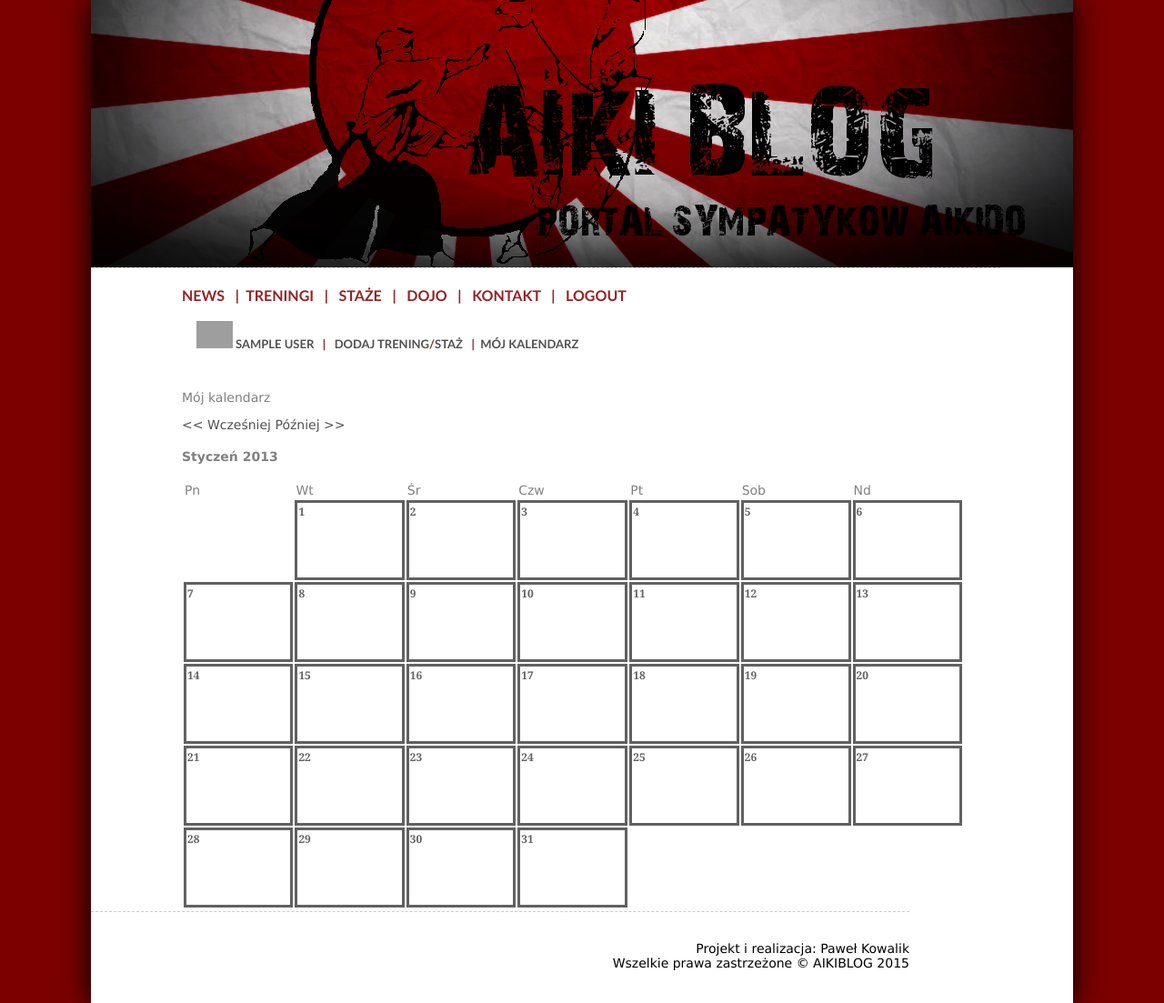
After one commit to pawelkowalik/aikiblog, a Django app: page /calendar/month/2013/1/ in a window 1280 px wide. The commit adds this page. Shown: the whole page at 91% size. Run offline with Django 3.2, Linux system fonts and the light colour scheme; the visitor is signed in with stand-in values (Sample User, id 1); data that the repository does not hold is empty; grey boxes are pictures that could not be loaded.

Commit message:
Added calendar, month view. Edited templates.

```diff
--- a/aikiblog/templates/add_techniques.html
+++ b/aikiblog/templates/add_techniques.html
@@ -1,6 +1,7 @@
 {%  extends "base_forms.html" %}
 {% block content %}
-	Najpierw dodaj techniki ze swojego treningu lub stażu:<br><br>
+
+	Dodaj techniki ze swojego treningu lub stażu:<br><br>
 	<a name="content"></a>
 	<table>
 	<form method="post" class="form-horizontal" role="form">
--- a/aikiblog/templates/aikiblog/news_list.html
+++ b/aikiblog/templates/aikiblog/news_list.html
@@ -21,10 +21,10 @@
 	<div>
 		{% if is_paginated %}
 			{% if page_obj.has_next %}
-				<p align="right"><a align="right" href="{% url "news-list" page_obj.next_page_number %}">starsze--></a></p>
+				<p align="right"><a align="right" href="{% url "news-list" page_obj.next_page_number %}">starsze&gt;&gt;</a></p>
 			{% endif %}
 			{% if page_obj.has_previous %}
-				<p align="left"><a href="{% url "news-list" page_obj.previous_page_number %}"><--nowsze</a></p>
+				<p align="left"><a href="{% url "news-list" page_obj.previous_page_number %}">&lt;&lt;nowsze</a></p>
 			{% endif %}
 		{% endif %}
 	</div>
--- a/aikiblog/templates/aikiblog/parts/menuright.html
+++ b/aikiblog/templates/aikiblog/parts/menuright.html
@@ -5,12 +5,12 @@
 		{% for entry in all_trainings %}
 		<div id="menuright_post">
 			<div id="menuright_avatar">
-				<a href="{% url "user-detail" entry.user.id %}"><img src="{{ STATIC_URL|cut:'static/' }}{{ entry.user.avatar }}" height=50/></a>
+				<a href="{% url "user-detail" entry.user.id %}#content"><img src="{{ STATIC_URL|cut:'static/' }}{{ entry.user.avatar }}" height=50/></a>
 			</div>
 			<div id="menuright_head">
-				<a href="{% url "user-detail" entry.user.id %}">{{ entry.user.first_name }} {{ entry.user.last_name }}</a><br>
+				<a href="{% url "user-detail" entry.user.id %}#content">{{ entry.user.first_name }} {{ entry.user.last_name }}</a><br>
 				{{ entry.date|date:"d E Y" }} o {{ entry.date|date:"H:i" }}<br>
-				<a href="{% url "training-detail" entry.slug %}">
+				<a href="{% url "training-detail" entry.slug %}#content">
 				{% ifequal entry.type "T" %}
 				trening
 				{% endifequal %}
--- a/aikiblog/templates/aikiblog/parts/training_list.html
+++ b/aikiblog/templates/aikiblog/parts/training_list.html
@@ -1,6 +1,6 @@
 <div id="post">
-	<div id="post_avatar"><a href="{% url "user-detail" entry.user.id %}"><img src="{{ STATIC_URL|cut:'static/' }}{{ entry.user.avatar }}" height=70 alt="" class="center" /></a></div>
-		<div id="post_head"><a href="{% url "user-detail" entry.user.id %}">{{ entry.user.first_name }} {{ entry.user.last_name }}</a>
+	<div id="post_avatar"><a href="{% url "user-detail" entry.user.id %}#content"><img src="{{ STATIC_URL|cut:'static/' }}{{ entry.user.avatar }}" height=70 alt="" class="center" /></a></div>
+		<div id="post_head"><a href="{% url "user-detail" entry.user.id %}#content">{{ entry.user.first_name }} {{ entry.user.last_name }}</a>
 			{% ifequal entry.user.sex "M" %}
 			był
 			{% endifequal %}
@@ -14,7 +14,7 @@
 			{% ifequal entry.type "S" %}
 			stażu
 			{% endifequal %}
-			<br> <a href="{% url "training-detail" entry.slug %}"> {{ entry.date|date:"d E Y" }} o {{ entry.date|date:"H:i" }} w {{ entry.place }}</a>
+			<br> <a href="{% url "training-detail" entry.slug %}#content"> {{ entry.date|date:"d E Y" }} o {{ entry.date|date:"H:i" }} w {{ entry.place }}</a>
 			<div id="comments"><a href="{% url "training-detail" entry.slug %}#comments">Komentarze({{ entry.trainingcomment_set.all.count }})</a>
 				{% if request.user.is_authenticated %}|&nbsp;<a href="{% url "training-detail" entry.slug %}#comments">Dodaj komentarz</a>
 					{% endif %}
--- a/aikiblog/templates/aikiblog/stage_list.html
+++ b/aikiblog/templates/aikiblog/stage_list.html
@@ -7,10 +7,10 @@
 	<div>
 		{% if is_paginated %}
 			{% if page_obj.has_next %}
-				<p align="right"><a align="right" href="{% url "stage-list" page_obj.next_page_number %}">starsze--></a></p>
+				<p align="right"><a align="right" href="{% url "stage-list" page_obj.next_page_number %}">starsze&gt;&gt;</a></p>
 			{% endif %}
 			{% if page_obj.has_previous %}
-				<p align="left"><a href="{% url "stage-list" page_obj.previous_page_number %}"><--nowsze</a></p>
+				<p align="left"><a href="{% url "stage-list" page_obj.previous_page_number %}">&lt;&lt;nowsze</a></p>
 			{% endif %}
 		{% endif %}
 	</div>
--- a/aikiblog/templates/aikiblog/training_detail.html
+++ b/aikiblog/templates/aikiblog/training_detail.html
@@ -1,11 +1,12 @@
 {% extends "base.html" %}
 {% block content %}
+	<a name="content"></a>
 	<div id="post">
 		<div id="post_avatar">
 		<a href="{% url "user-detail" training.user.id %}"><img src="{{ STATIC_URL|cut:'static/' }}{{ training.user.avatar }}" height=100 alt="" class="center" /></a>
 		</div>
 		<div id="post_head_training_detail">
-		<br><a href="{% url "user-detail" training.user.id %}">{{ training.user.first_name }} {{ training.user.last_name }}</a>
+		<br><a href="{% url "user-detail" training.user.id %}#content">{{ training.user.first_name }} {{ training.user.last_name }}</a>
 			{% ifequal training.user.sex "M" %}
 			był
 			{% endifequal %}
--- a/aikiblog/templates/aikiblog/training_list.html
+++ b/aikiblog/templates/aikiblog/training_list.html
@@ -7,10 +7,10 @@
 	<div>
 		{% if is_paginated %}
 			{% if page_obj.has_next %}
-				<p align="right"><a align="right" href="{% url "training-list" page_obj.next_page_number %}">starsze--></a></p>
+				<p align="right"><a align="right" href="{% url "training-list" page_obj.next_page_number %}">starsze&gt;&gt;</a></p>
 			{% endif %}
 			{% if page_obj.has_previous %}
-				<p align="left"><a href="{% url "training-list" page_obj.previous_page_number %}"><--nowsze</a></p>
+				<p align="left"><a href="{% url "training-list" page_obj.previous_page_number %}">&lt;&lt;nowsze</a></p>
 			{% endif %}
 		{% endif %}
 	</div>
--- a/aikiblog/templates/aikiblog/user_detail.html
+++ b/aikiblog/templates/aikiblog/user_detail.html
@@ -1,6 +1,7 @@
 {% extends "base.html" %}
 
 {% block content %}
+	<a name="content"></a>
 	<div id="post_avatar">
 		<img src="{{ STATIC_URL|cut:'static/' }}{{ user.avatar }}" height=100/>
 	</div>
@@ -18,7 +19,7 @@
 			</div>
 			<div id="post_body_entry">
 				{{ entry.date }}<br>
-				<a href="{% url "training-detail" entry.slug %}">
+				<a href="{% url "training-detail" entry.slug %}#content">
 				{% ifequal entry.type "T" %}
 				trening
 				{% endifequal %}
--- a/aikiblog/templates/base.html
+++ b/aikiblog/templates/base.html
@@ -28,9 +28,8 @@
             {% else %}
 				| &nbsp; <a href="{% url 'auth_logout' %}?next=/"><font color=#962225>LOGOUT</font></a>&nbsp;<br><br>
 				<font size = 2px> &nbsp;&nbsp;&nbsp;&nbsp; <a href="{% url "user-detail" request.user.id %}"><img src="{{ STATIC_URL|cut:'static/' }}{{ request.user.avatar }}" height=30 alt="" class="center" /> {{ request.user.first_name|upper }} {{ request.user.last_name|upper }}</a> &nbsp;
-				| &nbsp; <a href="{% url "add-techniques" %}">DODAJ TECHNIKI</a> &nbsp;
-				| &nbsp; <a href="{% url "add-training" %}">DODAJ TRENING</a> &nbsp;
-				| &nbsp; <a href="{% url "add-stage" %}">DODAJ STAŻ &nbsp;</a></font>
+				| &nbsp; <a href="{% url "add-training" %}">DODAJ TRENING</a>/<a href="{% url "add-stage" %}">STAŻ</a> &nbsp;
+				|&nbsp; <a href="{% url "calendar" %}">MÓJ KALENDARZ</a>&nbsp;
 			{% endif %}
 			</div>
 		<div id="container">
--- a/aikiblog/templates/base_forms.html
+++ b/aikiblog/templates/base_forms.html
@@ -29,9 +29,8 @@
 				| &nbsp; <a href="{% url 'auth_logout' %}?next=/"><font color=#962225>LOGOUT </font></a>&nbsp;<br><br>
 
 				<font size = 2px> &nbsp;&nbsp;&nbsp;&nbsp; <a href="{% url "user-detail" request.user.id %}"><img src="{{ STATIC_URL|cut:'static/' }}{{ request.user.avatar }}" height=30 alt="" class="center" /> {{ request.user.first_name|upper }} {{ request.user.last_name|upper }}</a> &nbsp;
-				| &nbsp; <a href="{% url "add-techniques" %}">DODAJ TECHNIKI</a> &nbsp;
-				| &nbsp; <a href="{% url "add-training" %}">DODAJ TRENING</a> &nbsp;
-				| &nbsp; <a href="{% url "add-stage" %}">DODAJ STAŻ &nbsp;</a></font>
+				| &nbsp; <a href="{% url "add-training" %}">DODAJ TRENING</a>/<a href="{% url "add-stage" %}">STAŻ</a> &nbsp;
+				|&nbsp; <a href="{% url "calendar" %}">MÓJ KALENDARZ</a>&nbsp;
 			{% endif %}
 			</div>
 		<div id="container">
--- /dev/null
+++ b/aikiblog/templates/month.html
@@ -0,0 +1,49 @@
+{%  extends "base_forms.html" %}
+{% block content %}
+	<a name="calendar"></a>
+	<p>Mój kalendarz</p>
+	<a href= "{% url 'month' year month 'prev' %}#calendar">&lt;&lt; Wcześniej</a>
+	<a href= "{% url 'month' year month 'next' %}#calendar">Później &gt;&gt;</a>
+	<h4>{{ mname }} {{ year }}</h4>
+	<table>
+	<tr>
+		<td class="empty">Pn</td>
+		<td class="empty">Wt</td>
+		<td class="empty">Śr</td>
+		<td class="empty">Czw</td>
+		<td class="empty">Pt</td>
+		<td class="empty">Sob</td>
+		<td class="empty">Nd</td>
+	</tr>
+	{% for week in month_days %}
+		<tr id="table_month_row">
+		{% for day, trainings, current in week %}
+			<td valign="top" id= {% if day == 0 %}"empty"{% endif %}
+			{% if day != 0 and current %}"table_month_cell_current"{% endif %}
+			{% if day != 0 and trainings.count != 0 %}"table_month_cell_training"{% endif %}
+			{% if day != 0 and not current %}"table_month_cell"{% endif %}
+			{% if day != 0 %}
+				onMouseOver="this.bgColor='#D9D9D9';"
+				onMouseOut="this.bgColor='white';"
+			{% endif %}>
+			{% if day != 0 %}
+				<b>{{ day }}</b><br>
+				{% for training in trainings %}
+					<a href="{% url "training-detail" training.slug %}#content">
+					{% ifchanged %}
+					{% ifequal training.type "T" %}
+					trening w<br>
+					{% endifequal %}
+					{% ifequal training.type "S" %}
+					staż w<br>
+					{% endifequal %}
+					{{ training.place }}<br>{% endifchanged %}
+					{{ training.date|date:"H:i" }}<br></a>
+				{% endfor %}
+			{% endif %}
+			</td>
+		{% endfor %}
+		</tr>
+	{% endfor %}
+	</table>
+{% endblock %}
--- a/aikiblog/views.py
+++ b/aikiblog/views.py
@@ -1,11 +1,13 @@
 # -*- coding: utf-8 -*-
 
-import datetime
+from datetime import date, datetime, timedelta
+import time
+import calendar as calendar_library
 
 from django.contrib.auth import get_user_model
 from django.core.urlresolvers import reverse
 from django.http.response import HttpResponseRedirect
-from django.shortcuts import render, redirect, get_object_or_404
+from django.shortcuts import render, redirect, get_object_or_404, render_to_response
 from django.views import generic
 from annoying.decorators import render_to
 
@@ -14,6 +16,8 @@ from .forms import (SaveUserDataForm, AddTrainingForm, AddTechniquesForm,
 from .models import Training, User, Dojo, News, TechTren, TrainingComment
 
 User = get_user_model()
+mnames = "Styczeń Luty Marzec Kwiecień Maj Czerwiec Lipiec Sierpień Wrzesień Październik Listopad Grudzień"
+mnames = mnames.split()
 
 
 class DojoList(generic.ListView):
@@ -99,7 +103,7 @@ class TrainingDetail(generic.FormView):
             user = request.user
             training_comment = TrainingComment.objects.create(
                 training=self.get_training(),
-                posted_date=datetime.datetime.now(),
+                posted_date=datetime.now(),
                 text=form.cleaned_data['text'],
                 author=user
             )
@@ -175,7 +179,6 @@ def add_training(request):
         return render(request, 'add_training.html', {'form': form})
 
 
-@render_to('add_stage.html')
 def add_stage(request):
     form = AddTrainingForm(request.POST or None, request=request)
     if form.is_valid():
@@ -195,7 +198,6 @@ def add_stage(request):
         return render(request, 'add_stage.html', {'form': form})
 
 
-@render_to('add_techniques.html')
 def add_techniques(request):
     user = request.user
     form = AddTechniquesForm(request.POST or None, request=request)
@@ -213,3 +215,58 @@ def add_techniques(request):
         return HttpResponseRedirect('/add_techniques#content')
     else:
         return render(request, 'add_techniques.html', {'form': form, 'techniques': techniques})
+
+
+def calendar(request, year=None):
+    if year: year = int(year)
+    else:    year = time.localtime()[0]
+
+    nowy, nowm = time.localtime()[:2]
+    lst = []
+
+    for y in [year-2, year-1, year]:
+        mlst = []
+        for n, month in enumerate(mnames):
+            entry = current = False   # are there entry(s) for this month; current month?
+            entries = Training.objects.filter(date__year=y, date__month=n+1, user=request.user)
+
+            if entries:
+                entry = True
+            if y == nowy and n+1 == nowm:
+                current = True
+            mlst.append(dict(n=n+1, name=month, entry=entry, current=current, entries=entries))
+        lst.append((y, mlst))
+
+    return render(request, "calendar.html", {'years': lst, 'user': request.user, 'year': year})
+
+
+def month(request, year, month, change=None):
+    year, month = int(year), int(month)
+
+    if change in ("next", "prev"):
+        now, mdelta = date(year, month, 15), timedelta(days=31)
+        if change == "next":   mod = mdelta
+        elif change == "prev": mod = -mdelta
+
+        year, month = (now+mod).timetuple()[:2]
+
+    cal = calendar_library.Calendar()
+    month_days = cal.itermonthdays(year, month)
+    nyear, nmonth, nday = time.localtime()[:3]
+    lst = [[]]
+    week = 0
+
+    for day in month_days:
+        trainings = current = False
+        if day:
+            trainings = Training.objects.filter(date__year=year, date__month=month, date__day=day, user=request.user)
+            if day == nday and year == nyear and month == nmonth:
+                current = True
+
+        lst[week].append((day, trainings, current))
+        if len(lst[week]) == 7:
+            lst.append([])
+            week += 1
+
+    return render(request, "month.html", {'year': year, 'month': month, 'user': request.user,
+                        'month_days': lst, 'mname': mnames[month-1]})
--- a/aikiwaw/settings.py
+++ b/aikiwaw/settings.py
@@ -1,6 +1,8 @@
 
 import os
 import sys
+
+
 BASE_DIR = os.path.dirname(os.path.dirname(__file__))
 
 
@@ -19,7 +21,7 @@ INSTALLED_APPS = (
     'django.contrib.sites',
     'aikiblog',
     'registration',
-    'sorl.thumbnail',
+
 )
 
 MIDDLEWARE_CLASSES = (
@@ -79,10 +81,12 @@ STATICFILES_DIRS = (
 os.path.join(BASE_DIR, 'static'),
 )
 
+
 REGISTRATION_OPEN = True
 ACCOUNT_ACTIVATION_DAYS = 7
 REGISTRATION_AUTO_LOGIN = True
 LOGIN_REDIRECT_URL = '/'  # The page you want users to arrive at after they successful log in
 LOGIN_URL = '/accounts/login/'
 
+
 #DEFAULT_FROM_EMAIL = 'no-reply@aikiblog.pl'
--- a/aikiwaw/urls.py
+++ b/aikiwaw/urls.py
@@ -22,7 +22,11 @@ urlpatterns = patterns('',
         url(r'^add_techniques/$', 'aikiblog.views.add_techniques', name='add-techniques'),
         url(r'^add_training/$', 'aikiblog.views.add_training', name='add-training'),
         url(r'^add_stage/$', 'aikiblog.views.add_stage', name='add-stage'),
-
         url(r'^(?P<user_id>[\d]+)/save_user_data', 'aikiblog.views.save_user_data', name='save_user_data'),
+        url(r'^calendar/(\d+)/$', 'aikiblog.views.calendar', name='calendar'),
+        url(r'^calendar/$', 'aikiblog.views.calendar', name='calendar'),
+        url(r"^calendar/month/(\d+)/(\d+)/(prev|next)/$", "aikiblog.views.month", name='month'),
+        url(r"^calendar/month/(\d+)/(\d+)/$", "aikiblog.views.month", name='month'),
+        url(r"^calendar/month$", "aikiblog.views.month", name='month'),
 
 )
--- a/static/style.css
+++ b/static/style.css
@@ -10,10 +10,10 @@ html, body
 }
 
 
-a:link { color: #808080; text-decoration: none; background-color: transparent;}
-a:visited { color: #808080; text-decoration: none; background-color: transparent }
+a:link { color: #515151; text-decoration: none; background-color: transparent;}
+a:visited { color: #515151; text-decoration: none; background-color: transparent }
 a:hover { color: #373737; text-decoration: none; background-color: transparent;}
-a:active { color: #808080; text-decoration: dashed; background-color:transparent }
+a:active { color: #515151; text-decoration: dashed; background-color:transparent }
 
 #top
 {
@@ -345,6 +345,76 @@ padding-right: 100px;
     font: 12px Verdana;
 
 }
+
+#table_month_row
+{
+    text-align: left;
+    font: 12px Georgia;
+}
+
+#table_month_cell
+{
+    text-align: left;
+    font: 12px Georgia;
+    color: #616161;
+    border: groove;
+    height: 80px;
+    width: 120px;
+}
+
+#table_month_cell_current
+{
+    text-align: left;
+    font: 12px Georgia;
+    color: black;
+    border: groove;
+    background-color: rgba(255, 139, 70, 0.29);
+}
+
+#table_month_cell
+{
+    text-align: left;
+    font: 12px Georgia;
+    color: #616161;
+    border: solid;
+    height: 80px;
+    width: 120px;
+}
+
+#table_month_cell_current
+{
+    text-align: left;
+    font: 12px Georgia;
+    color: #616161;
+    border: solid;
+    background-color: rgba(255, 139, 70, 0.29);
+}
+#table_month_cell_training
+{
+    text-align: left;
+    font: 12px Georgia;
+    color: black;
+    border: groove;
+    background-color: rgba(221, 221, 221, 0.47);
+}
+#table_year_cell
+{
+    text-align: left;
+    font: 12px Georgia;
+    color: #616161;
+    border: solid;
+    height: 40px;
+    width: 120px;
+}
+
+#table_year_cell_current
+{
+    text-align: left;
+    font: 12px Georgia;
+    color: black;
+    border: solid;
+    background-color: rgba(255, 139, 70, 0.29);
+}
 #footer
 {
         font: 14px Verdana;
```
Also changed, not shown: aikiblog/templates/add_training.html (+11 -3 lines), aikiblog/templates/calendar.html (added, +25 -0 lines), static/avatars/2015/11/11/002.jpg (added), static/avatars/2015/11/11/kociokfur.jpg (added), static/avatars/2015/11/11/mms_img847055611.jpg (added).
